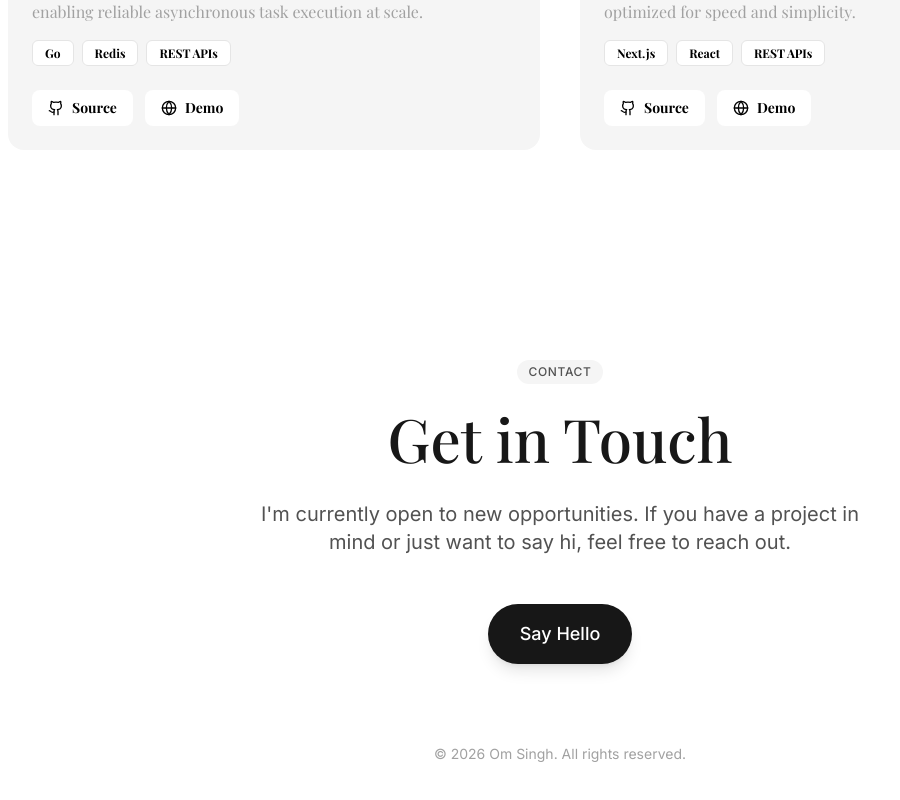
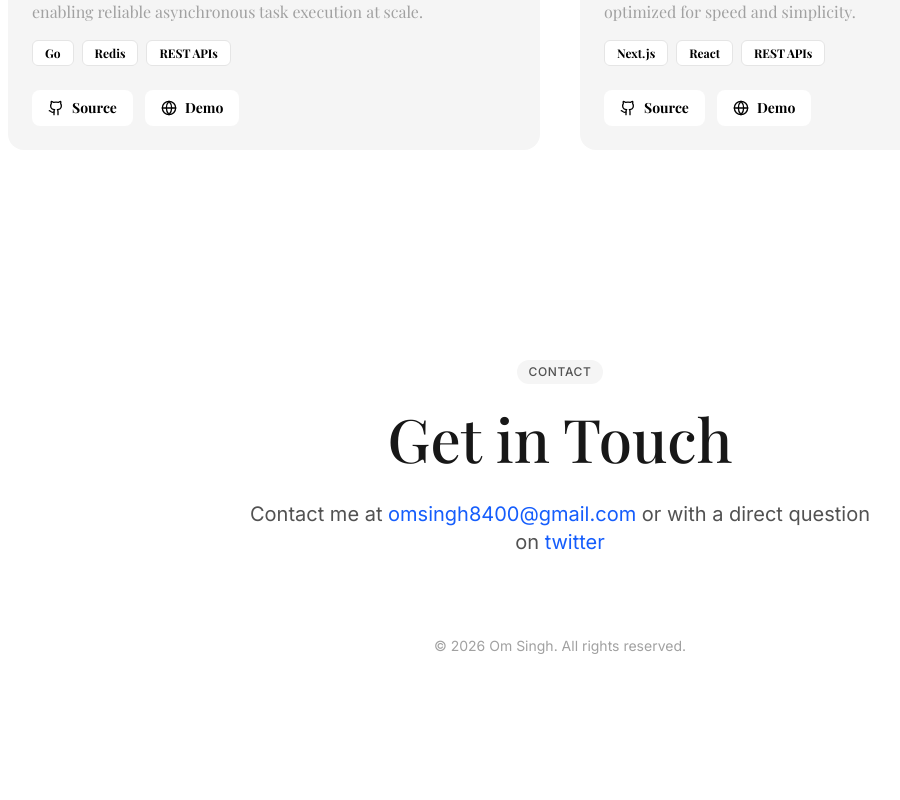
Before and after one commit to Singh-OmDev/portfolio-website, a Next.js app: page / in a window 1280 px wide. Shown: the part 4017-4817 px from the top of the page, without its empty margins (80-980 px from the left). Built offline with nearby package versions, Linux system fonts and the light colour scheme; a web font is replaced by a local one.

Commit message:
added mail link in footer

```diff
--- a/src/components/Contact.tsx
+++ b/src/components/Contact.tsx
@@ -39,25 +39,8 @@ export default function Contact() {
                     transition={{ delay: 0.2 }}
                     className="text-lg md:text-xl text-neutral-600 dark:text-neutral-300 mb-12"
                 >
-                    I&apos;m currently open to new opportunities. If you have a project in mind or just want to say hi, feel free to reach out.
+                    Contact me at <a href={`mailto:${socials.email.replace(/^mailto:/, "")}`} className="text-blue-600 dark:text-blue-400 hover:underline">{socials.email.replace(/^mailto:/, "")}</a> or with a direct question on <a href={socials.twitter} target="_blank" rel="noopener noreferrer" className="text-blue-600 dark:text-blue-400 hover:underline">twitter</a>
                 </motion.p>
-
-                <motion.div
-                    initial={{ opacity: 0, y: 10 }}
-                    whileInView={{ opacity: 1, y: 0 }}
-                    viewport={{ once: true }}
-                    transition={{ delay: 0.3 }}
-                >
-                    <button
-                        onClick={() => {
-                            const mailto = socials.email.startsWith("mailto:") ? socials.email : `mailto:${socials.email}`;
-                            window.location.href = mailto;
-                        }}
-                        className="inline-block px-8 py-4 bg-neutral-900 dark:bg-white text-white dark:text-neutral-900 rounded-full font-medium text-lg hover:bg-neutral-800 dark:hover:bg-neutral-200 transition-colors shadow-lg hover:shadow-xl hover:-translate-y-1 transform duration-200 cursor-pointer"
-                    >
-                        Say Hello
-                    </button>
-                </motion.div>
 
                 <motion.div
                     initial={{ opacity: 0 }}
```
